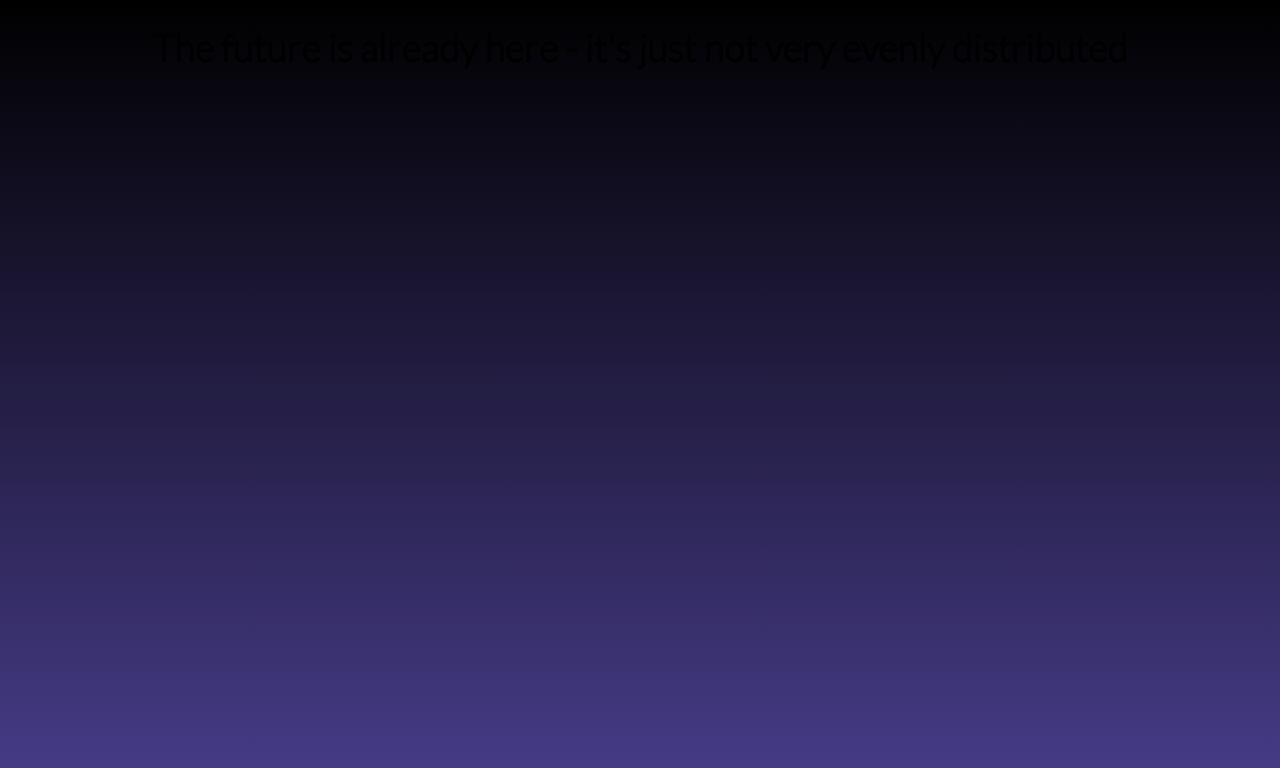
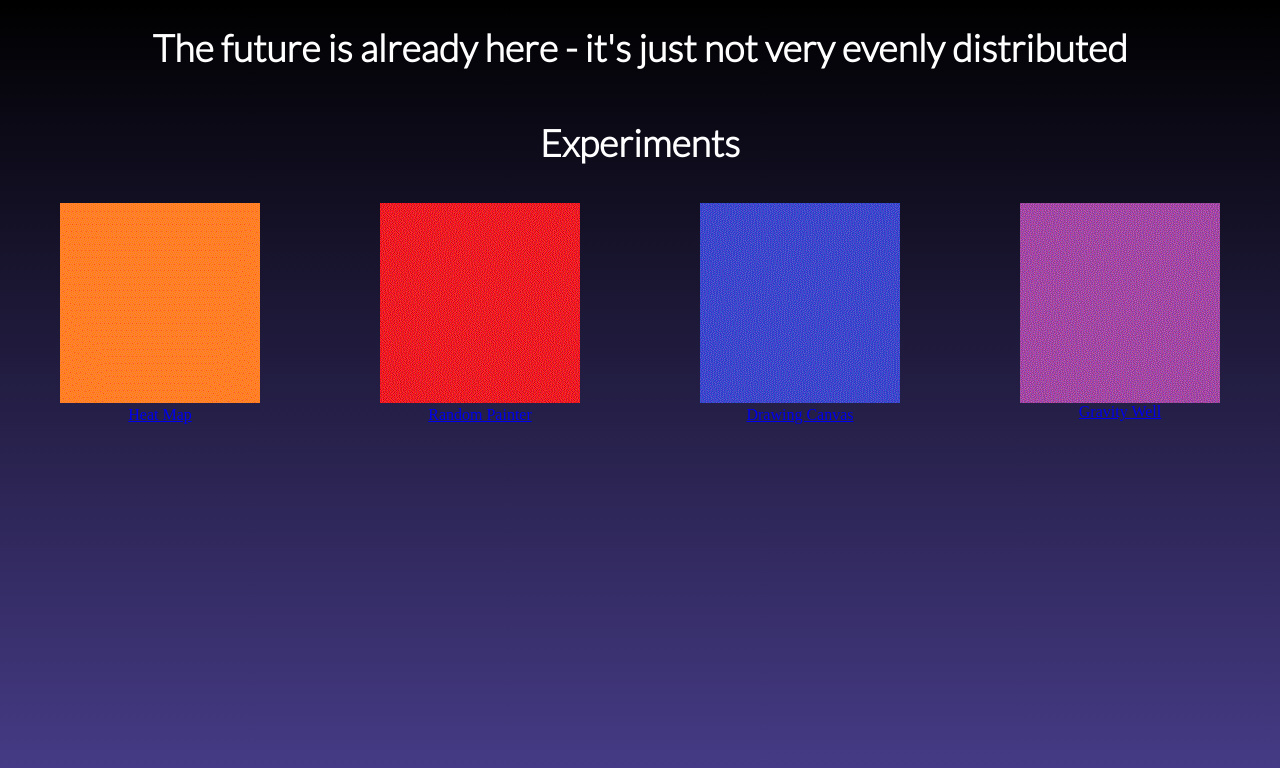
Before and after one commit to jgonis/ZeroHistory, a plain HTML site: page index.html in a window 1280 px wide. Drawn offline with Linux system fonts and the light colour scheme; files that its build step writes are made by us from their sources.

Commit message:
starting to introduce links to pages containing experiments

```diff
--- a/css/zerohistory.css
+++ b/css/zerohistory.css
@@ -1,22 +1,46 @@
-html {
+html, body {
+    box-sizing: border-box;
     height: 100%;
+    width: 100%;
     margin: 0px;
     border: 0px;
     padding: 0px;
 }
 
 body {
-    width: 100%;
-    margin: 0px;
-    border: 0px;
-    padding: 0px;
     background: linear-gradient(to bottom, black, darkslateblue);
 }
 
 #gibson {
+    color: black;
+    transition: all 1s;
     font-family: Lato;
-    color: black;
     font-size: 28pt;
     text-align: center;
-    transition: all 1s;
 }
+
+.gibson {
+    color: white;
+    font-family: Lato;
+    font-size: 28pt;
+    text-align: center;
+}
+
+.vbox {
+    display: flex;
+    flex-direction: column;
+}
+
+.hbox {
+    display: flex;
+    flex-direction: row;
+    align-items: stretch;
+    align-content: space-between;
+    flex-wrap: wrap;
+}
+
+.experiment {
+    flex-grow: 1;
+    align-items: center;
+    margin: 1%;
+}
--- a/index.html
+++ b/index.html
@@ -6,11 +6,32 @@
     <link href='http://fonts.googleapis.com/css?family=Lato:300' rel='stylesheet' type='text/css'>
     <title>Zero History</title>
 
-    <script async src="zerohistory.dart.js"></script>
+    <script async src="js/zerohistory.dart.js"></script>
 
-    <link rel="stylesheet" href="zerohistory.css" type="text/css"/>
+    <link rel="stylesheet" href="css/zerohistory.css" type="text/css"/>
   </head>
-  <body>
+  <body class="vbox">
     <h1 id="gibson">The future is already here - it's just not very evenly distributed</h1>
+      <div class="vbox" id="experimentsContainer">
+          <h1 class="gibson">Experiments</h1>
+          <div class="hbox" id="experiments">
+              <div class="experiment vbox">
+                <img src="data/HeatMap.gif">
+                <a class="experiment" href="heatMap.html">Heat Map</a>
+              </div>
+              <div class="experiment vbox">
+                <img src="data/RandomPainter.gif">
+                <a class="experiment" href="randomPainter.html">Random Painter</a>
+              </div>
+              <div class="experiment vbox">
+                <img src="data/DrawingCanvas.gif">
+                <a class="experiment" href="drawing.html">Drawing Canvas</a>
+              </div>
+              <div class="experiment vbox">
+                <img src="data/GravityWell.gif">
+                <a  href="gravityWell.html">Gravity Well</a>
+              </div>
+          </div>
+      </div>
   </body>
 </html>
```
Also changed, not shown: data/DrawingCanvas.gif (added), data/GravityWell.gif (added), data/HeatMap.gif (added), data/RandomPainter.gif (added).
